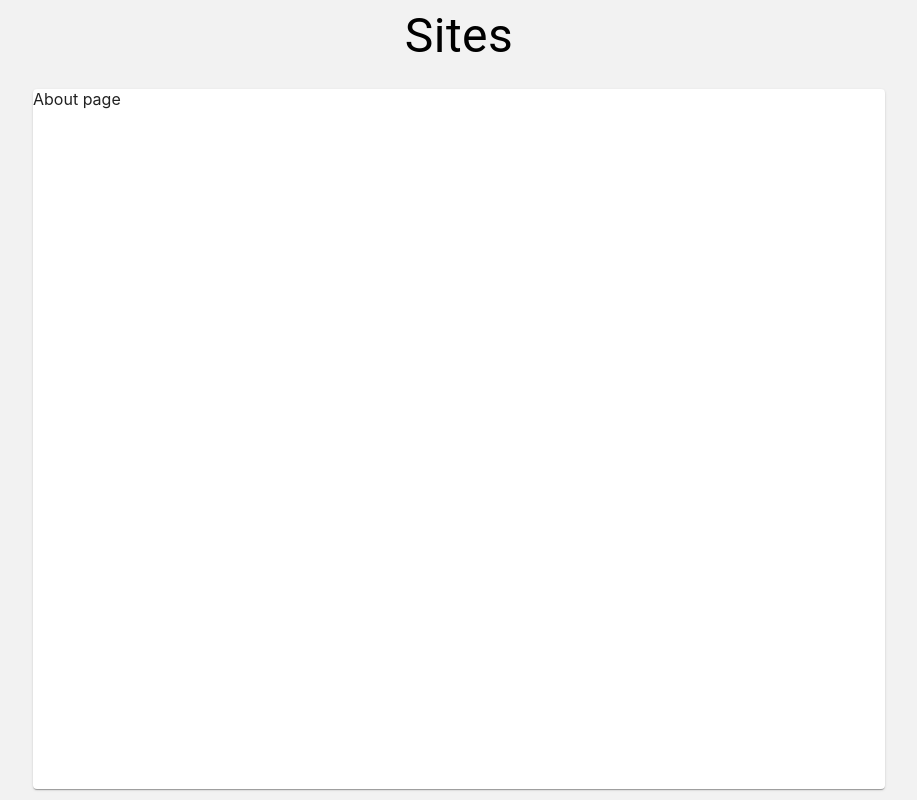
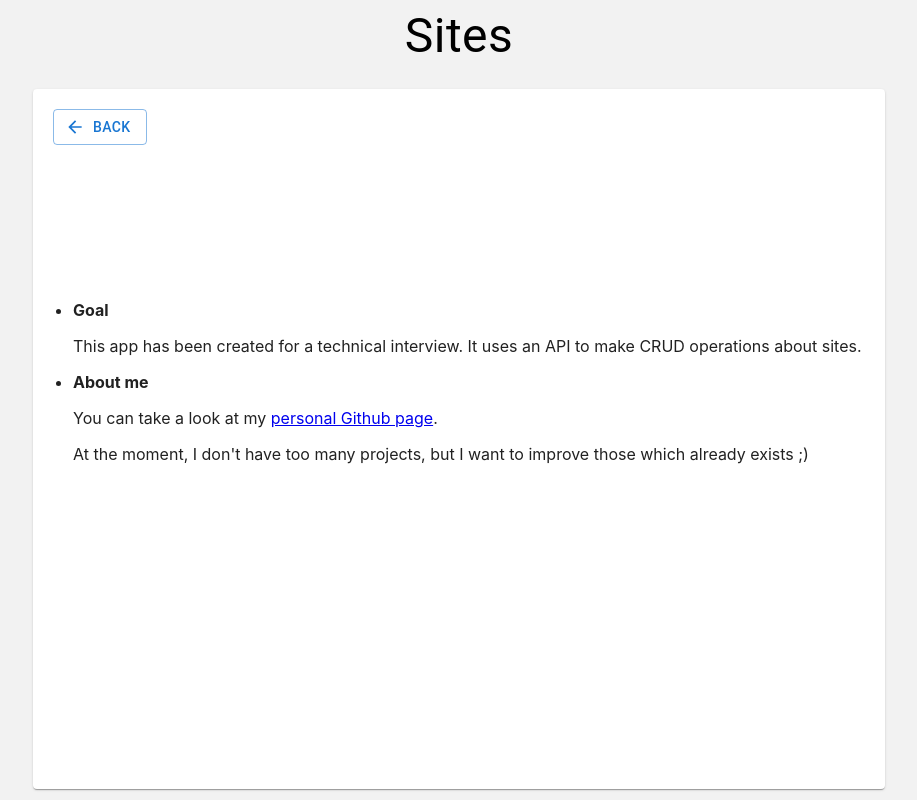
Before and after one commit to Alex-CL/atsistemas-sites, a React (Create React App) app: page /about in a window 1280 px wide. Shown: the whole page, without its empty margins (181-1098 px from the left). Built offline with nearby package versions, Linux system fonts and the light colour scheme.

Commit message:
Basic about page

```diff
--- a/src/features/About.tsx
+++ b/src/features/About.tsx
@@ -1,5 +1,64 @@
+import { useNavigate } from 'react-router'
+import { Box, Button } from '@mui/material'
+import ArrowBackIcon from '@mui/icons-material/ArrowBack'
+import { Routes } from '../routes'
+
+const link = "http://www.github.com/Alex-CL"
+
 export const About = () => {
+
+	const navigate = useNavigate()
+
+	const faqs = [
+		{
+			question: 'Goal',
+			answer: <p>This app has been created for a technical interview. It uses an API to make CRUD operations about sites.</p>
+		}, {
+			question: 'About me',
+			answer:
+				<>
+					<p>
+						You can take a look at my <a href={link}>personal Github page</a>.
+					</p>
+					<p>
+						At the moment, I don't have too many projects, but I want to improve those which already exists ;)
+					</p>
+				</>,
+
+		}
+
+	]
+
+	const goBack = () => navigate(Routes.HOME)
+
+	const container = {
+		height: '70%',
+		textAlign: 'justify',
+		display: 'flex',
+		flexDirection: 'column',
+		justifyContent: 'center',
+	}
+
+	const buttonStyle = {
+		marginTop: '20px',
+		marginLeft: '20px',
+	}
+
 	return (
-		<p>About page</p>
+		<>
+			<Button sx={buttonStyle} variant="outlined" startIcon={<ArrowBackIcon/>} onClick={goBack}>
+				Back
+			</Button>
+			<Box sx={container}>
+				<ul>
+				{faqs.map((f) => (
+					<li key={f.question}>
+						<b>{f.question}</b>
+						{f.answer}
+					</li>
+				))}
+				</ul>
+			</Box>
+		</>
 	)
 }
```
